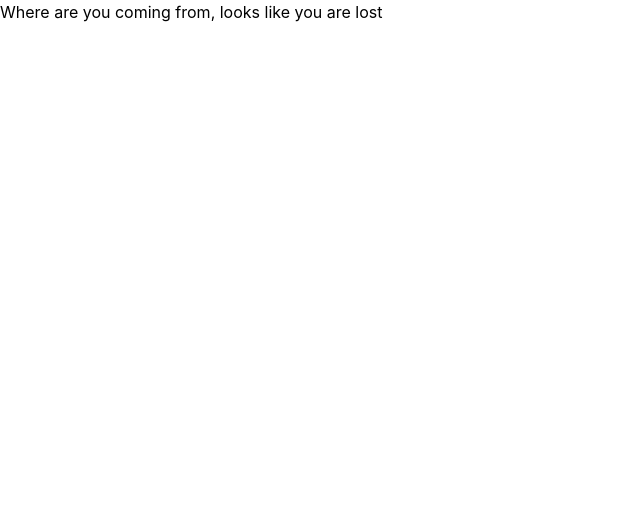
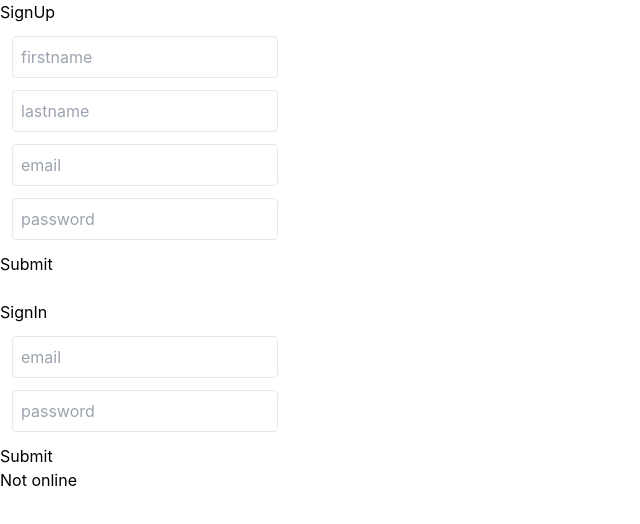
Before and after one commit to Felixadegboyega/react-class-app-level3, a React (Create React App) app: page /timer in a window 1280 px wide. Shown: the top 524 px of the page, without its empty margins (0-640 px from the left). Built offline with nearby package versions, Linux system fonts and the light colour scheme; no server answers.

Commit message:
bonus - authentication with jwt

```diff
--- a/src/ConnectToBackend.js
+++ b/src/ConnectToBackend.js
@@ -1,32 +1,121 @@
 import axios from 'axios';
-import React, {useRef} from 'react'
+import React, {useEffect, useRef, useState} from 'react'
+import {baseUrl} from './constants';
 
 export const ConnectToBackend = () => {
 	const nameRef = useRef();
-	const handleSubmit = () => {
-		axios.post(
-			"http://localhost:3200/new-todo",
-			{
-				todoName: nameRef.current.value
+
+	const [profile, setProfile] = useState(null);
+	const [isloggedIn, setIsloggedIn] = useState(false);
+
+	useEffect(() => {
+		axios.get(`${baseUrl}get-profile`, {
+			headers: {
+			"Authorization" : localStorage.token
+			}
+		}).then(res => {
+			if (res.data.data) {
+				setProfile(res.data.data);
+			}
+			// console.log(res);
+			// setProfile()
+		})
+	}, [isloggedIn])
+
+	const [loginDetails, setLoginDetails] = useState({
+		email: "",
+		password: ""
+	})
+
+	const [user, setUser] = useState({
+		firstname: "",
+		lastname: "",
+		email: "",
+		password: ""
+	})
+
+	const handleLoginDetails = (e) => {
+		const name = e.target.name;
+		const value = e.target.value;
+		setLoginDetails({...loginDetails, [name]: value});
+	}
+
+	const handleChange = (e) => {
+		const name = e.target.name;
+		const value = e.target.value;
+		setUser({...user, [name]: value});
+	}
+	const handleRegister = () => {
+		console.log(user);
+		axios.post(`${baseUrl}new-user`, user)
+			.then(res => {
+				console.log(res);
 			})
-			.then(result => {
-				console.log(result.data);
-			}).catch(err => {
+	}
 
+	const handleLogin = () => {
+		axios.post(`${baseUrl}login`, loginDetails)
+			.then(res => {
+				if (res.data.token) {
+					setIsloggedIn(true);
+					localStorage.setItem("token", `Bearer ${res.data.token}`)
+				} else {
+					localStorage.removeItem('token')
+					setIsloggedIn(false);
+
+			}
 			})
-		// fetch("http://localhost:3200/new-todo", {
-		// 	method: "POST",
-		// 	body: JSON.stringify({todoName: nameRef.current.value})
-		// })
-		// 	.then(res => res.json())
-		// 	.then(data => {
-		// 		console.log(data);
-		// 	})
 	}
 	return (
 		<div>
-			<input ref={nameRef} className="border border-blue-300 outline-none" />
-			<button onClick={handleSubmit}>Submit</button>
+
+			<div>
+				SignUp
+				<input className='block m-3 border rounded p-2 outline-none' placeholder='firstname' name='firstname' value={user.firstname} onChange={handleChange} />
+				<input className='block m-3 border rounded p-2 outline-none' placeholder='lastname' name='lastname' value={user.lastname} onChange={handleChange} />
+				<input className='block m-3 border rounded p-2 outline-none' placeholder='email' name='email' value={user.email} onChange={handleChange} />
+				<input className='block m-3 border rounded p-2 outline-none' placeholder='password' name='password' value={user.password} onChange={handleChange} />
+				<button onClick={handleRegister}>Submit</button>
+			</div>
+			<br />
+			<div>
+				SignIn
+				<input className='block m-3 border rounded p-2 outline-none' placeholder='email' name='email' value={loginDetails.email} onChange={handleLoginDetails} />
+				<input className='block m-3 border rounded p-2 outline-none' placeholder='password' name='password' value={loginDetails.password} onChange={handleLoginDetails} />
+				<button onClick={handleLogin}>Submit</button>
+			</div>
+
+			{
+				profile ?
+				<div>
+						User Profile
+						<div>{profile.firstname} {profile.lastname}</div>
+				</div> : 'Not online'
+			}
 		</div>
 	)
 }
+
+{/* <input ref={nameRef} className="border border-blue-300 outline-none" />
+<button onClick={handleSubmit}>Submit</button> */}
+
+			// const handleSubmit = () => {
+			// 	axios.post(`${baseUrl}new-todo`, {todoName: nameRef.current.value}, {
+			// 		headers: {
+			// 			"Authorization": `Bearer anaon;oanvokg`
+			// 		}
+			// 	})
+			// 		.then(result => {
+			// 			console.log(result.data);
+			// 		}).catch(err => {
+
+			// 		})
+			// 	// fetch("http://localhost:3200/new-todo", {
+			// 	// 	method: "POST",
+			// 	// 	body: JSON.stringify({todoName: nameRef.current.value})
+			// 	// })
+			// 	// 	.then(res => res.json())
+			// 	// 	.then(data => {
+			// 	// 		console.log(data);
+			// 	// 	})
+			// }
--- /dev/null
+++ b/src/constants.js
@@ -0,0 +1,9 @@
+let baseUrl;
+if (process.env.NODE_ENV == 'production') {
+	baseUrl = 'http://localhost:3400/';
+	// baseUrl = 'react-app.herokuapp.com';
+} else {
+	baseUrl = 'http://localhost:3400/';
+}
+
+export {baseUrl};
--- a/src/index.js
+++ b/src/index.js
@@ -14,8 +14,8 @@ const root = ReactDOM.createRoot(document.getElementById('root'));
 root.render(
   <React.StrictMode>
     <Provider store={store}>
-      <MainRouter />
-      {/* <ConnectToBackend /> */}
+      {/* <MainRouter /> */}
+      <ConnectToBackend />
       {/* <App /> */}
     </Provider>
   </React.StrictMode>
--- /dev/null
+++ b/src/pages/Timer.js
@@ -0,0 +1,15 @@
+import React from 'react'
+
+export const Timer = () => {
+	return (
+		<>
+			<div className='m-5 w-64 py-5 mx-auto text-center shadow rounded'>
+				<h3 className='text-6xl text-gray-500 font-bold'>12:36</h3>
+			</div>
+			<div className='w-64 mx-auto -mt-10 text-center'>
+				<button className='bg-white shadow w-8 h-8 rounded-full mx-5'>+</button>
+				<button className='bg-white shadow w-8 h-8 rounded-full mx-5'>+</button>
+			</div>
+		</>
+	)
+}
--- a/src/router.js
+++ b/src/router.js
@@ -9,17 +9,19 @@ import UserDashboard from './pages/UserDashboard'
 import {Login} from './pages/Login'
 import {UserGuard} from './guards/UserGuard'
 import {Counter} from './pages/Counter'
+import {Timer} from './pages/Timer'
 
 export const MainRouter = () => {
 	return (
 		<BrowserRouter>
-			<div className='flex '>
+			<div className=' '>
 				{/* <Nav /> */}
 				<Routes>
 					<Route key="index" path='/' element={<Navigate to="/home" />} />
 					<Route key="home" path='/home' element={<HomePage />} />
 					<Route key="about" path='/about/' element={<About />} />
 					<Route key="profile" path='/profile/:username' element={<Profile />} />
+					<Route key="timer" path='/timer' element={<Timer />} />
 					<Route key="user" path='/user' element={<UserGuard />} children={
 						[
 							<Route key="counter" path="counter" element={<Counter />} />,
```
